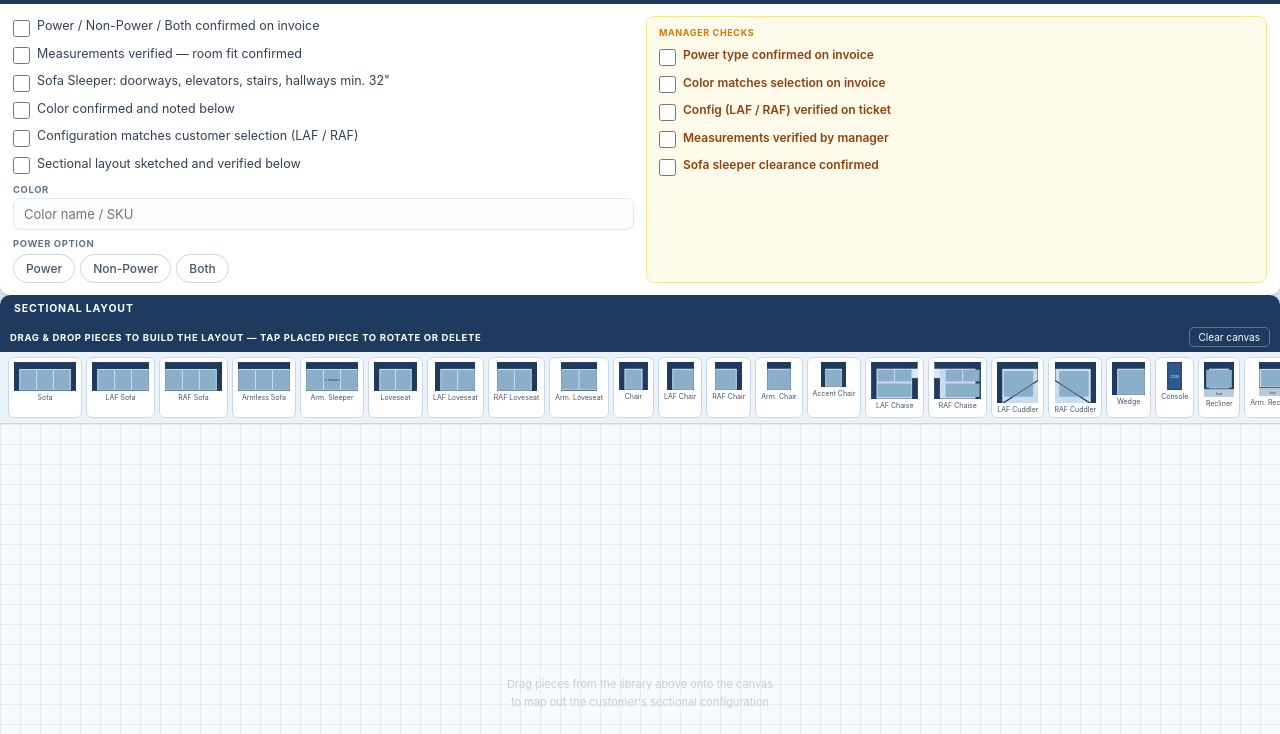
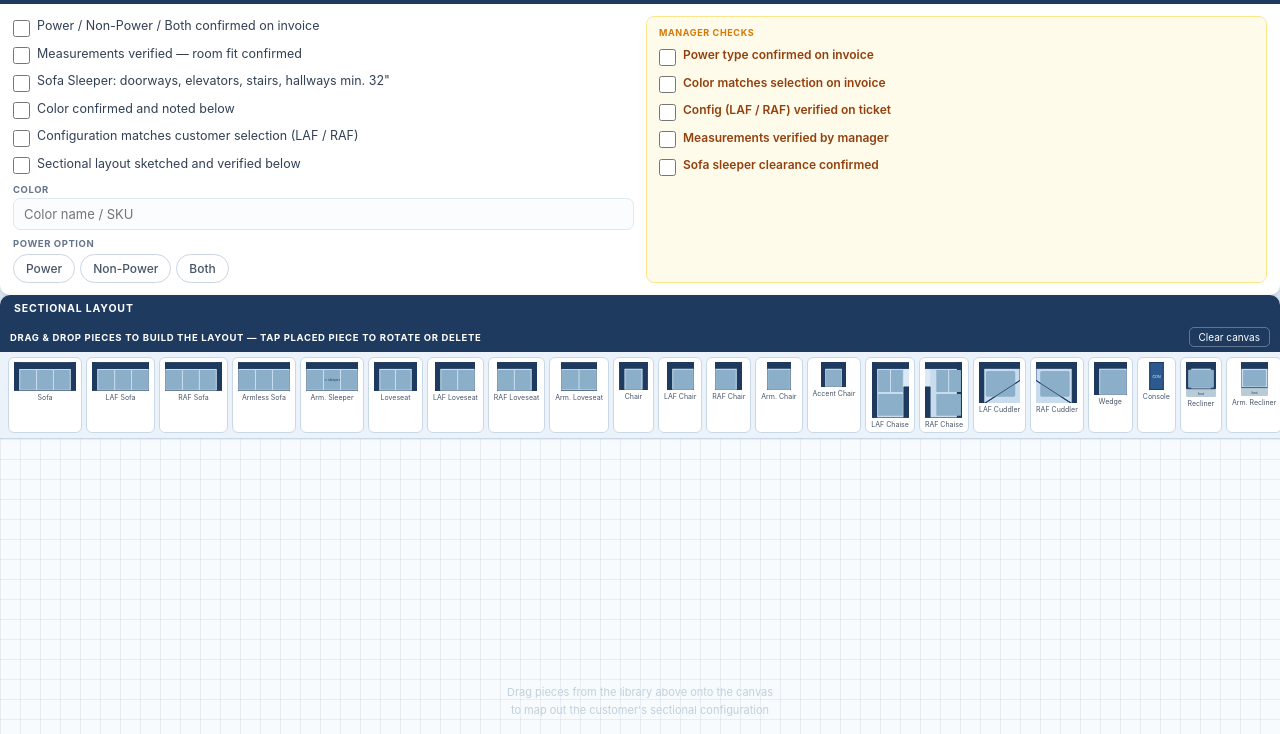
Before and after one commit to fpina-1915South/1915-Inspection, a plain HTML site: page index.html in a window 1280 px wide. Shown: the part 66-800 px from the top of the page. Drawn offline with Linux system fonts and the light colour scheme.

Commit message:
Update index.html

```diff
--- a/index.html
+++ b/index.html
@@ -619,8 +619,8 @@ const PIECES=[
   {id:'raf-chr', label:'RAF Chair',        w:52,h:54,draw:()=>sofa(52,54,false,true)},
   {id:'arm-chr', label:'Arm. Chair',       w:46,h:54,draw:()=>sofa(46,54,false,false)},
   {id:'acc-chr', label:'Accent Chair',     w:48,h:48,draw:()=>[R(0,0,48,48,BG),R(0,0,48,BH,BLU),R(0,0,8,48,BLU),R(40,0,8,48,BLU),R(9,BH+2,30,48-BH-4,CU,2),OUT(48,48)].join('')},
-  {id:'laf-chs', label:'LAF Chaise',       w:90,h:72,draw:()=>chaise(90,72,true)},
-  {id:'raf-chs', label:'RAF Chaise',       w:90,h:72,draw:()=>chaise(90,72,false)},
+  {id:'laf-chs', label:'LAF Chaise',       w:72,h:108,draw:()=>chaise(72,108,true)},
+  {id:'raf-chs', label:'RAF Chaise',       w:72,h:108,draw:()=>chaise(72,108,false)},
   {id:'laf-cud', label:'LAF Cuddler',      w:78,h:78,draw:()=>cuddler(78,78,true)},
   {id:'raf-cud', label:'RAF Cuddler',      w:78,h:78,draw:()=>cuddler(78,78,false)},
   {id:'wedge',   label:'Wedge',            w:64,h:64,draw:()=>wedge(64,64)},
```
